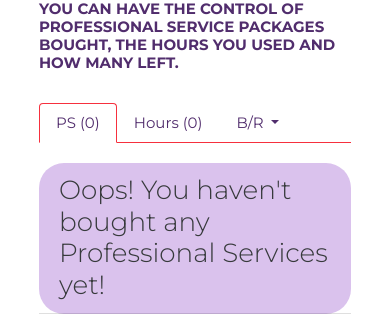
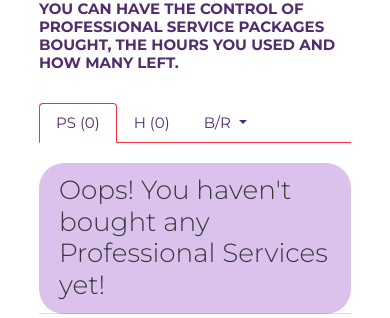
Before and after one commit to Debbiepimpo/furlong-helpdesk, a Django app: page /accounts/profile/ in a window 390 px wide. Shown: the part 396-714 px from the top of the page. Run offline with Django 3.2, Linux system fonts and the light colour scheme; the visitor is signed in with stand-in values (Sample User, id 1); data that the repository does not hold is empty; some libraries are stand-ins or nearby versions.

Commit message:
Updating responsivness texts and views

```diff
--- a/ProfessionalServices/templates/request_support.html
+++ b/ProfessionalServices/templates/request_support.html
@@ -4,7 +4,7 @@
 <section class="parallax parallax-contact">
     <div class="container main-message">
         <div class="jumbotron">
-            <h1 class="display-contact"> <br >Request time of support.</h1>
+            <h1 class="display-contact"> <br >Request support.</h1>
         </div>
     </div>
 </section>
--- a/accounts/templates/profile.html
+++ b/accounts/templates/profile.html
@@ -45,15 +45,18 @@ without going back to the tab the user was clicked at the beginning. -->
             <a class="nav-link active short-text" data-toggle="tab" href="#ProfessionalServices" aria-hidden="true">PS ({{ totalHours }})</a>
         </li>
         <li class="nav-item">
-            <a class="nav-link" data-toggle="tab" href="#hours" aria-hidden="true">Hours ({{ totalHoursRequested }})</a>
+            <a class="nav-link long-text" data-toggle="tab" href="#hours" aria-hidden="true">Hours ({{ totalHoursRequested }})</a>
+            <a class="nav-link short-text" data-toggle="tab" href="#hours" aria-hidden="true">H ({{ totalHoursRequested }})</a>
         </li>
         <li class="nav-item dropdown">
             <a class="nav-link dropdown-toggle long-text" data-toggle="dropdown" href="#" role="button" aria-haspopup="true" aria-expanded="false"> Buy/Request </a>
             <a class="nav-link dropdown-toggle short-text" data-toggle="dropdown" href="#" role="button" aria-haspopup="true" aria-expanded="false"> B/R </a>
             <div class="dropdown-menu dropdown-padd">
-                <a class="" href="{% url 'view_ProfessionalServices' %}" role="button"> Buy more Hours</a>
+                <a class="long-text" href="{% url 'view_ProfessionalServices' %}" role="button">Buy Hours</a>
+                <a class="short-text" href="{% url 'view_ProfessionalServices' %}" role="button">Buy</a>
                 <div class="dropdown-divider"></div>
-                <a class="" href="{% url 'request_support' %}" role="button"> Request an Hour</a>
+                <a class="long-text" href="{% url 'request_support' %}" role="button">Request Hours</a>
+                <a class="short-text" href="{% url 'request_support' %}" role="button">Request</a>
             </div>
         </li>
     </ul>
```
